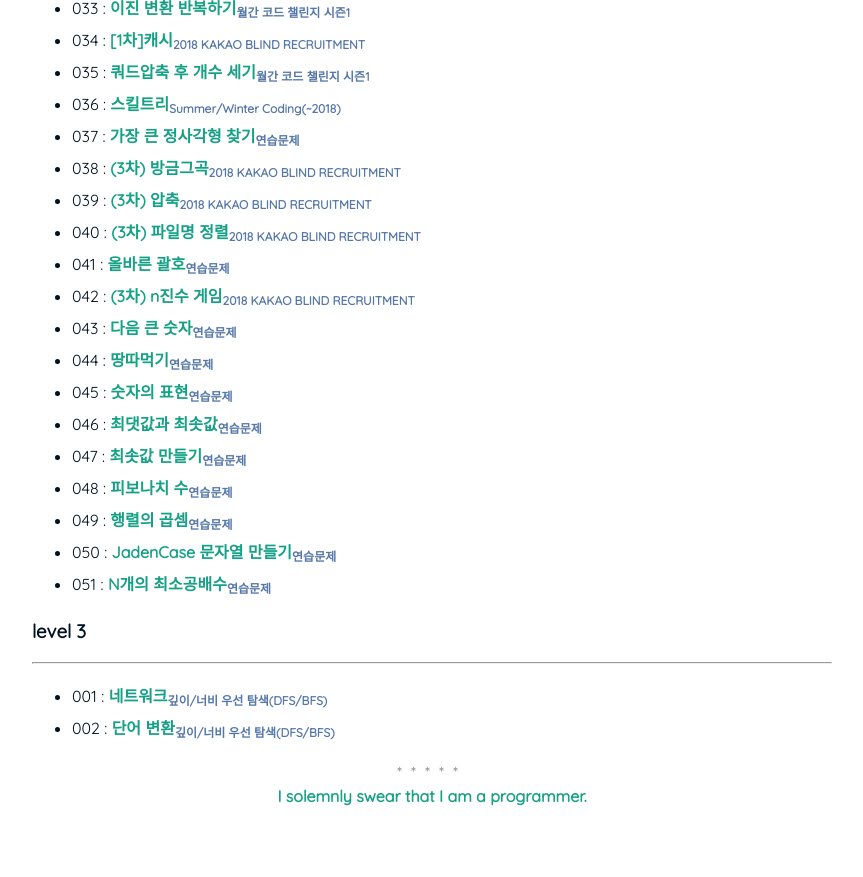
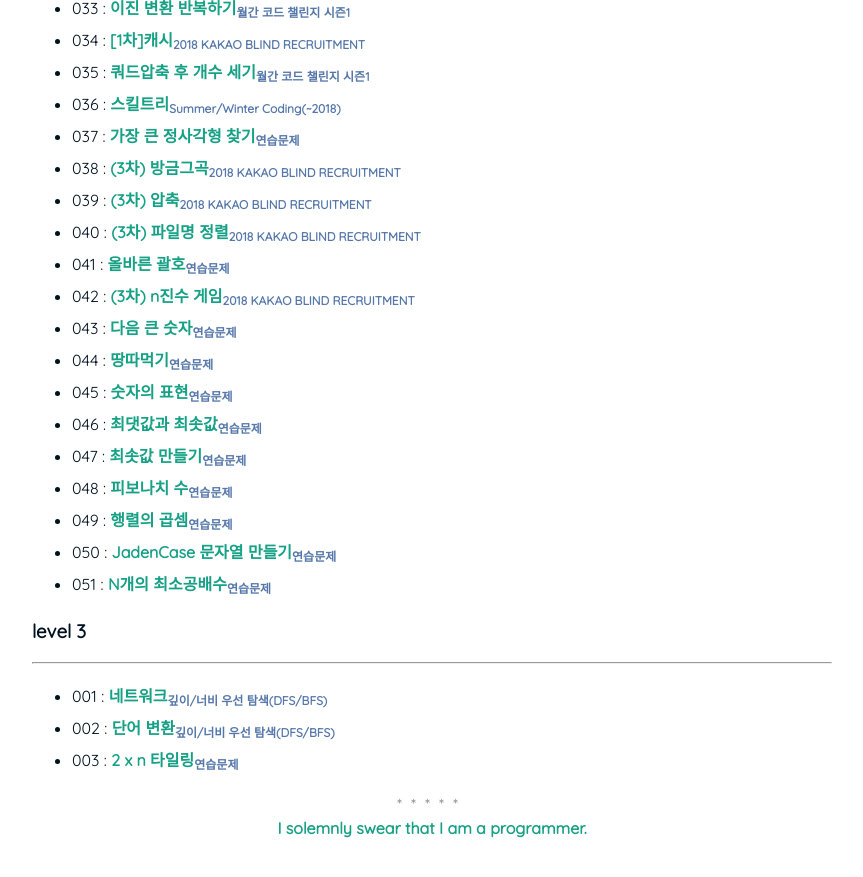
Before and after one commit to nimkoes/portfolio, a Jekyll site: the page built from _posts/2021-04-30-Programmers-Algorithm-Problem.md, in a window 1280 px wide and 900 px high, scrolled down 6341 px. Shown: the top 877 px of the window, without its empty margins (208-1071 px from the left). Built offline with Jekyll 4.4.1, drawn with Linux system fonts in a browser that asks for light colours.

Commit message:
mod post, 문제 풀이 추가

```diff
--- a/_posts/2021-04-30-Programmers-Algorithm-Problem.md
+++ b/_posts/2021-04-30-Programmers-Algorithm-Problem.md
@@ -172,6 +172,7 @@ author: "nimkoes"
 
 - 001 : [**네트워크**<sub>깊이/너비 우선 탐색(DFS/BFS)</sub>][link_level_3_001]
 - 002 : [**단어 변환**<sub>깊이/너비 우선 탐색(DFS/BFS)</sub>][link_level_3_002]
+- 003 : [**2 x n 타일링**<sub>연습문제</sub>][link_level_3_003]
 
 
 
@@ -284,3 +285,4 @@ author: "nimkoes"
 
 [link_level_3_001]:https://xxxelppa.tistory.com/262
 [link_level_3_002]:https://xxxelppa.tistory.com/266
+[link_level_3_003]:https://xxxelppa.tistory.com/268
```
